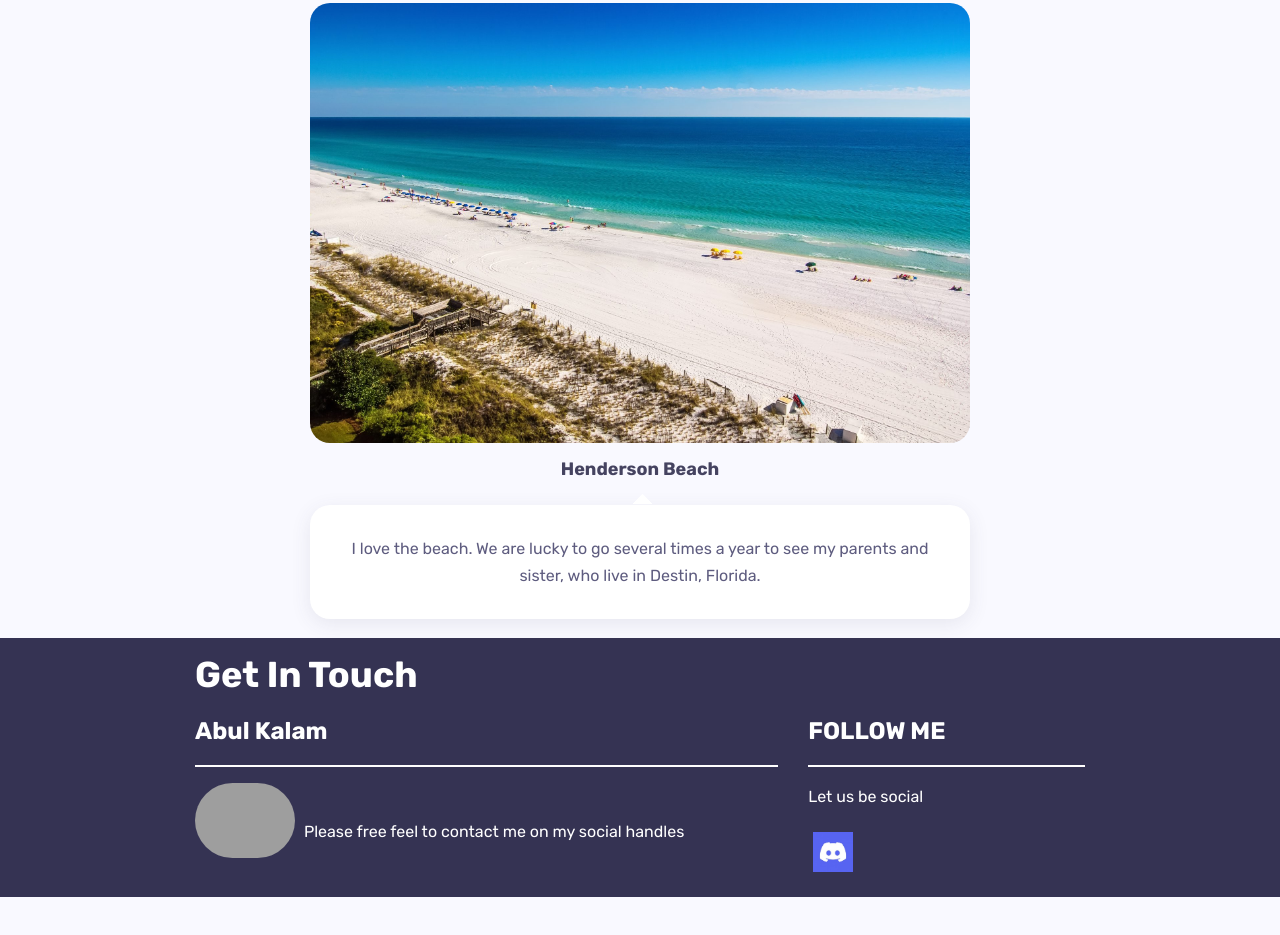
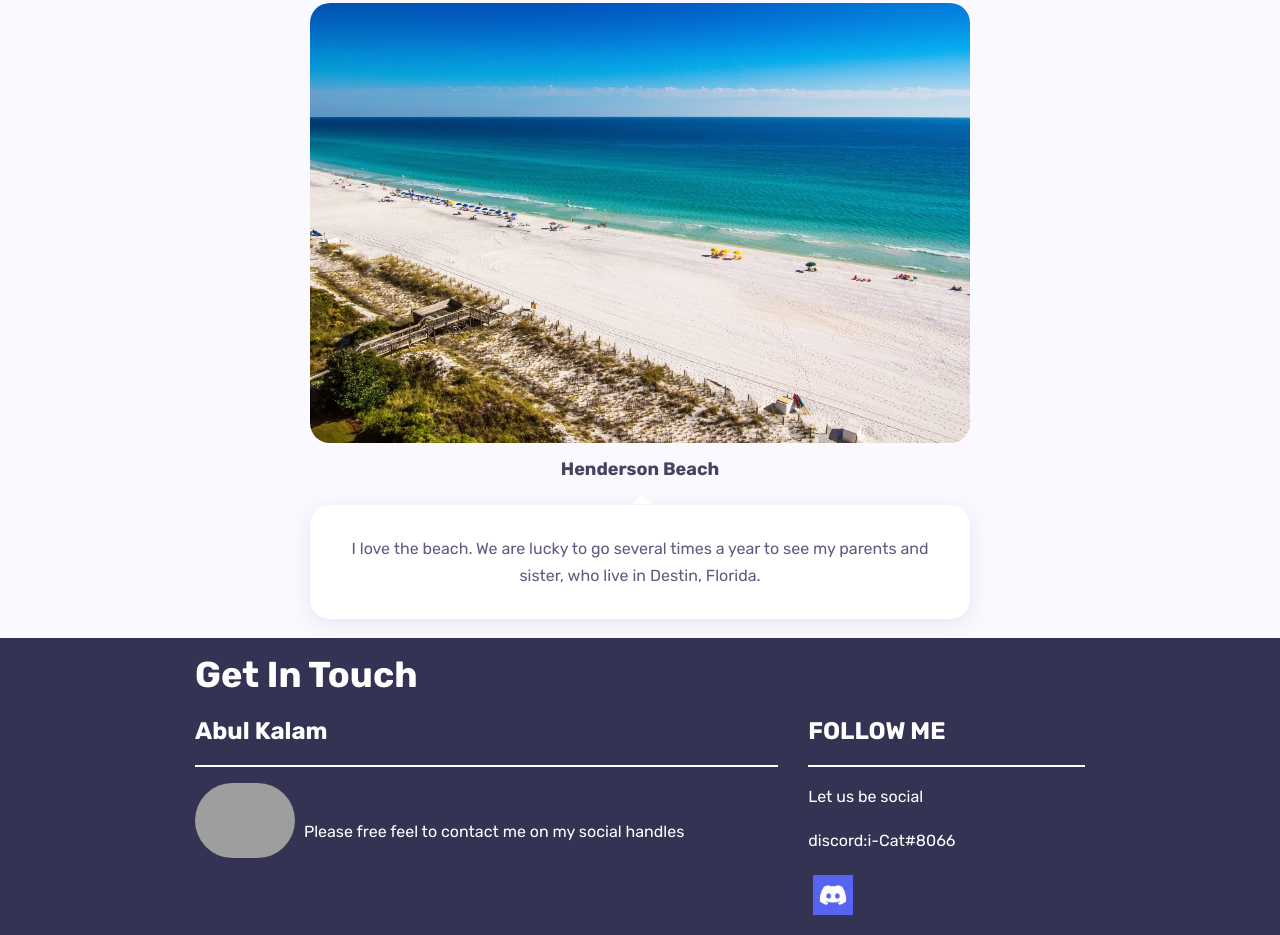
Before and after one commit to abul-kalam-coder/portfolio, a plain HTML site: page index.html in a window 1280 px wide. Shown: the part 4382-5317 px from the top of the page. Before the commit the page ends 5279 px from the top, so only its background shows below. Drawn offline with Linux system fonts and the light colour scheme; files that its build step writes are made by us from their sources; grey boxes are pictures that could not be loaded; files whose address does not match are found by name.

Commit message:
Update index.html

```diff
--- a/index.html
+++ b/index.html
@@ -606,6 +606,7 @@
   				    <h3 class="wow fadeInUp" style="color: white;visibility: visible; animation-name: fadeInUp;">FOLLOW ME</h3>
    					<hr style="border: 0.5px solid white;">
       				<p style="color: white;">Let us be social</p>
+					      <p style="color: white;">discord:i-Cat#8066</p>
 
 				    <a href="https://discord.com/app">
 				      <img src="discord-new-logo-2021-r225x.jpg" style="width: 40px;margin: 5px">
```
